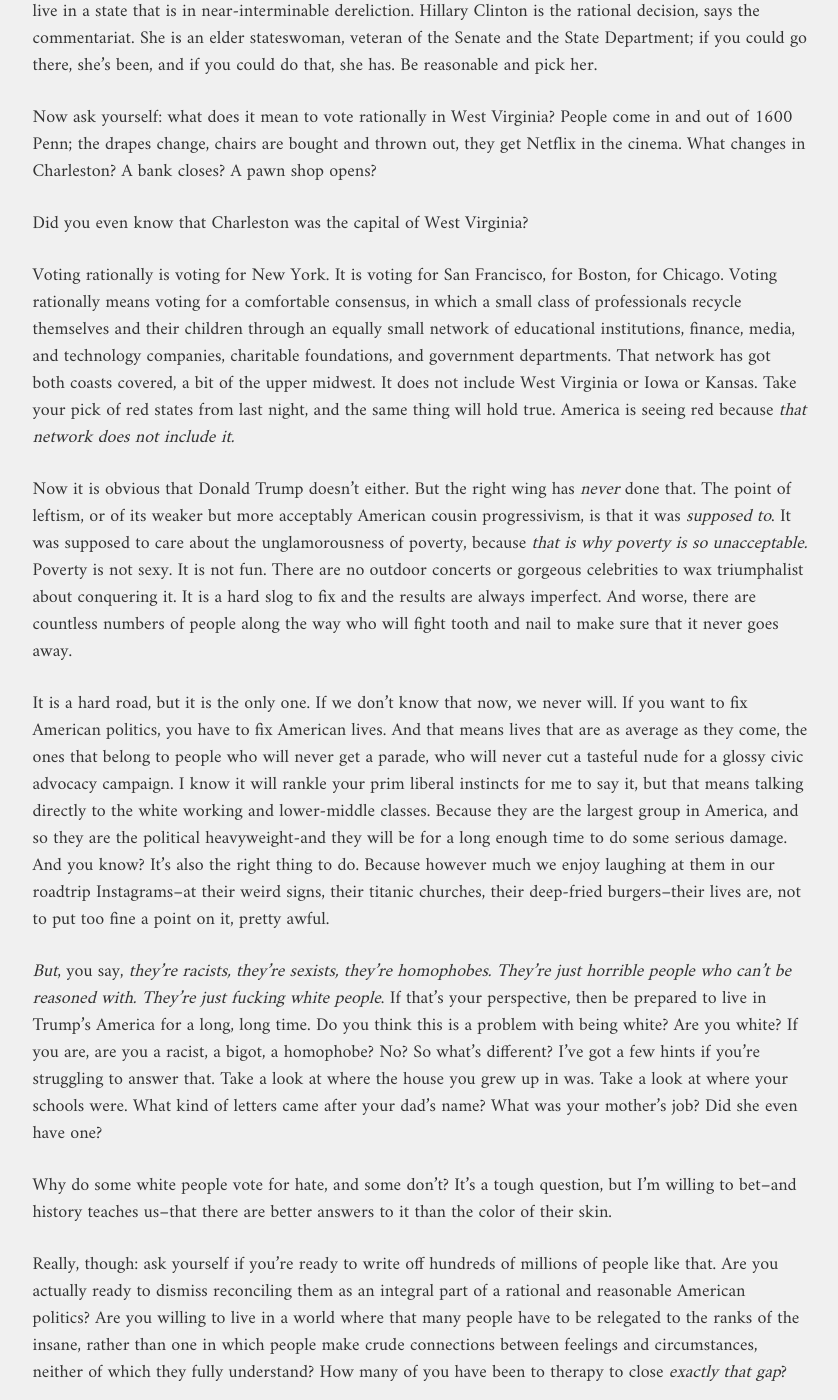
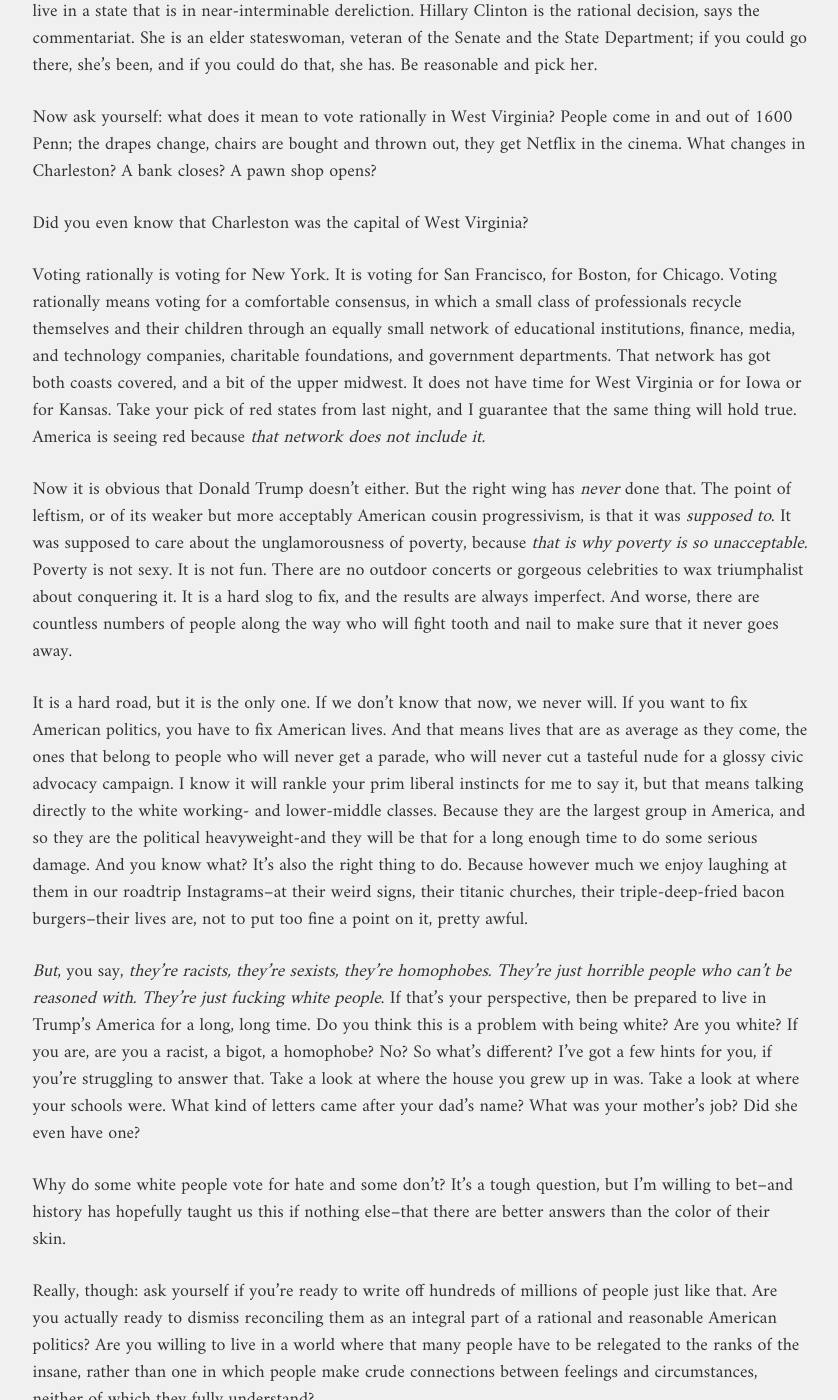
Before and after one commit to smmbll/smmbll.github.io, a Jekyll site: the page built from _posts/2016-11-09-not-my-america.md, in a window 1280 px wide and 1400 px high, scrolled down 894 px. Shown: the whole window, without its empty margins (220-1058 px from the left). Built offline with Jekyll 4.4.1, drawn with Linux system fonts in a browser that asks for light colours; some of the changed text lies outside the part shown.

Commit message:
Update to america

```diff
--- a/_posts/2016-11-09-not-my-america.md
+++ b/_posts/2016-11-09-not-my-america.md
@@ -5,15 +5,15 @@
 author: Lion Summerbell
 type: essay
 ---
-I don’t need to ask what happened. There is plenty of that on the way, plenty of hair-tearing, plenty of finger-pointing, plenty of doomsaying. This is America after all, and as we've just seen, there's nothing it likes more than a very deep and very dark howl.
+I don’t need to ask what happened. There's plenty of that on the way, plenty of hair-tearing, plenty of finger-pointing, plenty of doomsaying. This is America after all, and, as we've just seen, there's nothing America likes more than a very deep and very dark howl.
 
-You're right to be shaking at the knees. But before we go tossing handfuls of our fellow citizens off the moral balcony, please: nostra culpa. Because I think that the real truth is that we on the Democratic side of the aisle are as much to blame for this. We got it completely wrong–every last one of us who believed that our view of America was indistinguishable from America itself.
+You're right to be shaking in your boots. But before we go tossing fistfuls of our fellow citizens off the moral balcony, please: nostra culpa. Because I think that the real truth is that we on the Democratic side of the aisle are as much to blame for this. We got it completely wrong–every last one of us who believed that our view of America was indistinguishable from America itself.
 
 White people voted, and they voted for Trump. There is a simple reason for why that determined the outcome of the election: the majority of America is white. Yes, that might surprise you to hear; we’ve been treated to several years of bombastic predictions that America had surpassed its distortionary homogeneity and was on an inevitable march towards a glorious non-white future. White people were already supposed to be irrelevant—white men especially. That was just the long arc of history, baby.
 
 Well, how did that turn out?
 
-It’s true that in several decades, America will be a different place. That’s a nicely tautological prediction, but that’s all it is. America today is America today. And we who supported Hillary do not know America today.
+It’s true that in several decades, America will be a different place. That’s a nicely tautological prediction, but that’s all it is. America today is America today. And we who supported Hillary did not know America today.
 
 Take this simple scenario: you live in West Virginia. You are a high school graduate, or maybe not that. You live in a state that is in near-interminable dereliction. Hillary Clinton is the rational decision, says the commentariat. She is an elder stateswoman, veteran of the Senate and the State Department; if you could go there, she’s been, and if you could do that, she has. Be reasonable and pick her.
 
@@ -21,20 +21,22 @@
 
 Did you even know that Charleston was the capital of West Virginia?
 
-Voting rationally is voting for New York. It is voting for San Francisco, for Boston, for Chicago. Voting rationally means voting for a comfortable consensus, in which a small class of professionals recycle themselves and their children through an equally small network of educational institutions, finance, media, and technology companies, charitable foundations, and government departments. That network has got both coasts covered, a bit of the upper midwest. It does not include West Virginia or Iowa or Kansas. Take your pick of red states from last night, and the same thing will hold true. America is seeing red because _that network does not include it._
+Voting rationally is voting for New York. It is voting for San Francisco, for Boston, for Chicago. Voting rationally means voting for a comfortable consensus, in which a small class of professionals recycle themselves and their children through an equally small network of educational institutions, finance, media, and technology companies, charitable foundations, and government departments. That network has got both coasts covered, and a bit of the upper midwest. It does not have time for West Virginia or for Iowa or for Kansas. Take your pick of red states from last night, and I guarantee that the same thing will hold true. America is seeing red because _that network does not include it._
 
-Now it is obvious that Donald Trump doesn’t either. But the right wing has _never_ done that. The point of leftism, or of its weaker but more acceptably American cousin progressivism, is that it was _supposed to_. It was supposed to care about the unglamorousness of poverty, because _that is why poverty is so unacceptable._ Poverty is not sexy. It is not fun. There are no outdoor concerts or gorgeous celebrities to wax triumphalist about conquering it. It is a hard slog to fix and the results are always imperfect. And worse, there are countless numbers of people along the way who will fight tooth and nail to make sure that it never goes away.
+Now it is obvious that Donald Trump doesn’t either. But the right wing has _never_ done that. The point of leftism, or of its weaker but more acceptably American cousin progressivism, is that it was _supposed to_. It was supposed to care about the unglamorousness of poverty, because _that is why poverty is so unacceptable._ Poverty is not sexy. It is not fun. There are no outdoor concerts or gorgeous celebrities to wax triumphalist about conquering it. It is a hard slog to fix, and the results are always imperfect. And worse, there are countless numbers of people along the way who will fight tooth and nail to make sure that it never goes away.
 
-It is a hard road, but it is the only one. If we don’t know that now, we never will. If you want to fix American politics, you have to fix American lives. And that means lives that are as average as they come, the ones that belong to people who will never get a parade, who will never cut a tasteful nude for a glossy civic advocacy campaign. I know it will rankle your prim liberal instincts for me to say it, but that means talking directly to the white working and lower-middle classes. Because they are the largest group in America, and so they are the political heavyweight-and they will be for a long enough time to do some serious damage. And you know? It's also the right thing to do. Because however much we enjoy laughing at them in our roadtrip Instagrams–at their weird signs, their titanic churches, their deep-fried burgers–their lives are, not to put too fine a point on it, pretty awful.
+It is a hard road, but it is the only one. If we don’t know that now, we never will. If you want to fix American politics, you have to fix American lives. And that means lives that are as average as they come, the ones that belong to people who will never get a parade, who will never cut a tasteful nude for a glossy civic advocacy campaign. I know it will rankle your prim liberal instincts for me to say it, but that means talking directly to the white working- and lower-middle classes. Because they are the largest group in America, and so they are the political heavyweight-and they will be that for a long enough time to do some serious damage. And you know what? It's also the right thing to do. Because however much we enjoy laughing at them in our roadtrip Instagrams–at their weird signs, their titanic churches, their triple-deep-fried bacon burgers–their lives are, not to put too fine a point on it, pretty awful.
 
-_But_, you say, _they’re racists, they’re sexists, they’re homophobes. They’re just horrible people who can’t be reasoned with. They're just fucking white people_. If that’s your perspective, then be prepared to live in Trump’s America for a long, long time. Do you think this is a problem with being white? Are you white? If you are, are you a racist, a bigot, a homophobe? No? So what's different? I've got a few hints if you're struggling to answer that. Take a look at where the house you grew up in was. Take a look at where your schools were. What kind of letters came after your dad's name? What was your mother's job? Did she even have one?
+_But_, you say, _they’re racists, they’re sexists, they’re homophobes. They’re just horrible people who can’t be reasoned with. They're just fucking white people_. If that’s your perspective, then be prepared to live in Trump’s America for a long, long time. Do you think this is a problem with being white? Are you white? If you are, are you a racist, a bigot, a homophobe? No? So what's different? I've got a few hints for you, if you're struggling to answer that. Take a look at where the house you grew up in was. Take a look at where your schools were. What kind of letters came after your dad's name? What was your mother's job? Did she even have one?
 
-Why do some white people vote for hate, and some don't? It's a tough question, but I'm willing to bet–and history teaches us–that there are better answers to it than the color of their skin.
+Why do some white people vote for hate and some don't? It's a tough question, but I'm willing to bet–and history has hopefully taught us this if nothing else–that there are better answers than the color of their skin.
 
-Really, though: ask yourself if you’re ready to write off hundreds of millions of people like that. Are you actually ready to dismiss reconciling them as an integral part of a rational and reasonable American politics? Are you willing to live in a world where that many people have to be relegated to the ranks of the insane, rather than one in which people make crude connections between feelings and circumstances, neither of which they fully understand? How many of you have been to therapy to close _exactly that gap_?
+Really, though: ask yourself if you’re ready to write off hundreds of millions of people just like that. Are you actually ready to dismiss reconciling them as an integral part of a rational and reasonable American politics? Are you willing to live in a world where that many people have to be relegated to the ranks of the insane, rather than one in which people make crude connections between feelings and circumstances, neither of which they fully understand?
 
-The truth is that you who are reading have almost certainly lived a life whose privilege was the greatest of them all: _people cared_. They cared about you. They still care about you. They expend untold amounts of effort making sure that you feel good, that you get what you want. Can’t you spare a little bit of circumspection for those who have never, and will never, have that? Can’t you use your lofty vantage point to look past their rhetoric to the problems that drive it, and all of your economic and educational power to actually _fix_ them?
+How many of you have been to therapy to close _exactly that gap_?
 
-I'll put it this way: you cannot end inequality in America without changing their lives. You might not like that. You might detest it, in fact, and I wouldn't blame you. The rhetoric of the right is revolting. White working-class voters do themselves no favors by speaking and acting so outrageously. But the right thing to do isn't always one that makes you feel good for doing it. Not all victims need be heroes.
+The truth is that you who are reading this have almost certainly lived a life whose privilege was the greatest of them all: _people cared_. They cared about you. They still care about you. They expend untold amounts of effort making sure that you feel good, that you get what you want. Can’t you spare a little bit of circumspection for those who have never, and will never, have that? Can’t you use your lofty vantage point to look past their rhetoric to the problems that drive it, and all of your economic and educational power to actually _do_ something for them?
 
-You can make your cities as sexually permissive as you want. You can banish gender from your bathrooms. You can ensure that your office looks like a Benetton ad (also ensuring that everyone in it is economically homogenous–would be uncomfortable to work with them if they didn’t share your references). And you can pat yourself on the back in a ceaseless stream of self-promoting videos that celebrate every last little bit of you. You can do that. But the cost of your satisfaction–if that sort of praise can ever really bring you that–is ceding our political ground to the hundreds of millions of people who are implicitly denied access to all of that, because they don’t turn out to be exactly like you. You see, they vote. And this isn’t the first time we’ve seen that, however shocked the national conscience is every time it does. It’s simple economics, people. Scarcity is value. How powerful must that one day in four years be when you don’t exist the other 1459?
+I'll put it this way: you cannot end inequality in America without changing those lives. You might not like that. You might detest it, in fact, and I wouldn't blame you. The rhetoric of the right is revolting. White working-class voters do themselves no favors by speaking and acting so outrageously. But the right thing to do isn't always one that makes you feel good for doing it. Not all victims need be heroes.
+
+You can make your cities as sexually permissive as you want. You can banish gender from your bathrooms. You can ensure that your office is a picture perfect Benetton ad (also ensuring that everyone in it is economically homogenous–it'd be uncomfortable to work with them if they didn’t share your references, after all). And you can pat yourself on the back with a ceaseless stream of self-promoting videos that celebrate every last little bit of you. You _can_ do that. But the cost of your satisfaction–if that sort of praise can ever really bring you that–is ceding our political ground to the tens of millions of people who are implicitly denied your access, all because they didn’t turn out to be exactly like you. Because you know what? They vote. And this isn’t the first time we’ve seen that, however shocked the national conscience is every time they do. It’s simple economics, people. Scarcity is value. How powerful must that one day in four years be when you don’t exist the other 1459?
```
